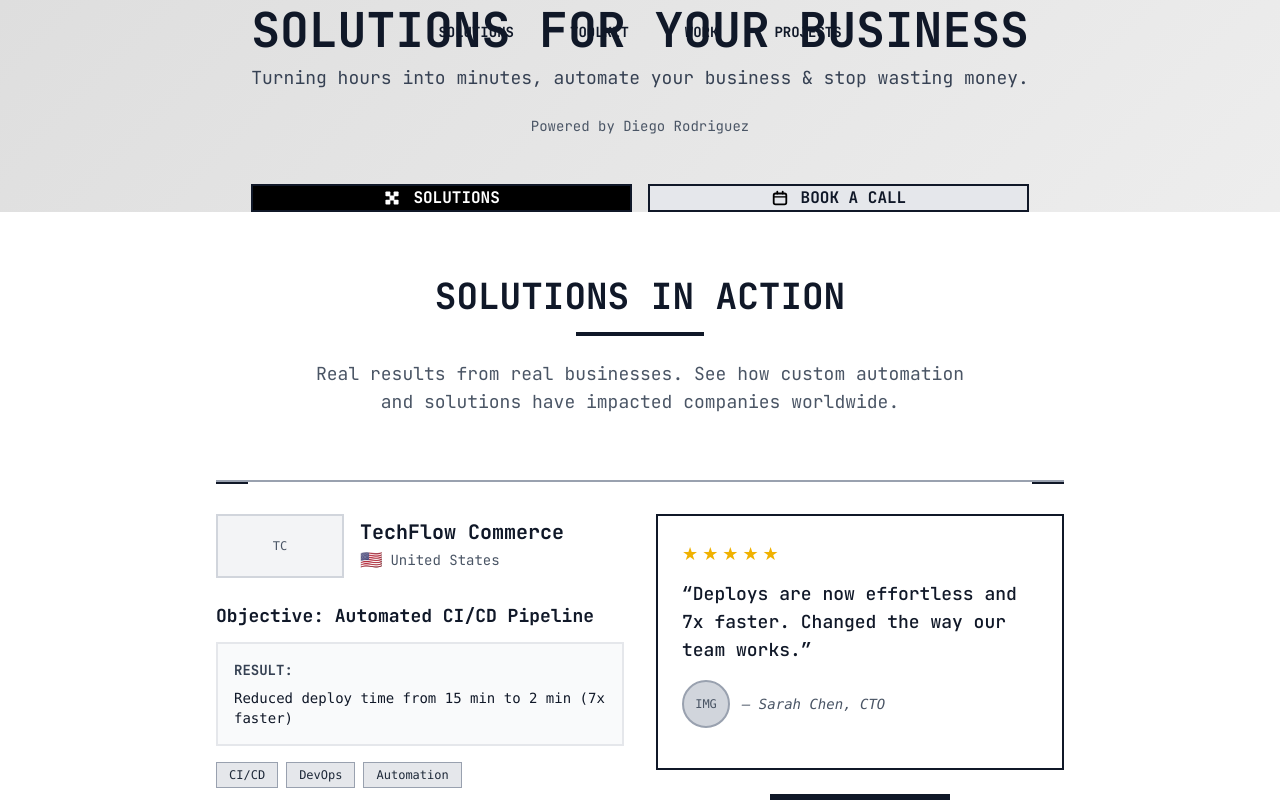
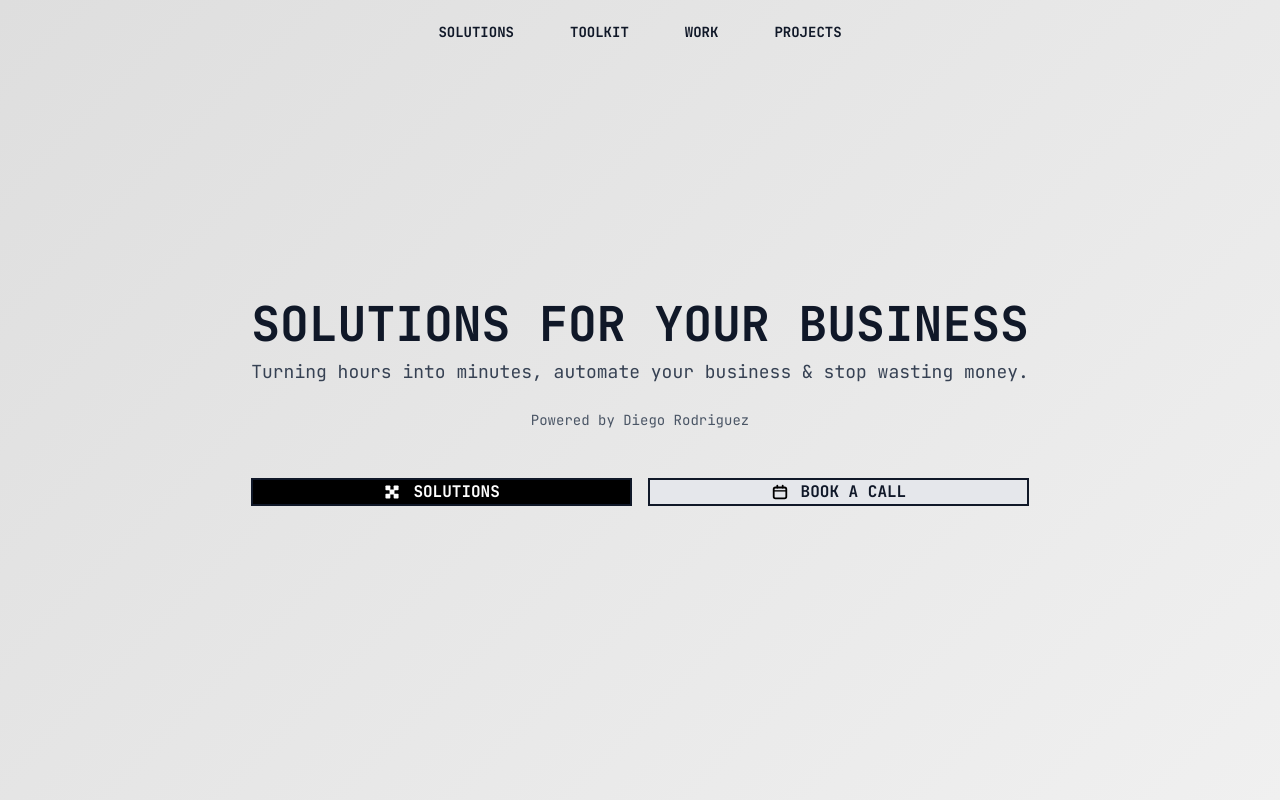
Before and after one commit to dewstouh/justdiego, a Next.js app in the folder apps/web/: page / in a window 1280 px wide. Shown: the top 800 px of the page. Built offline with nearby package versions, Linux system fonts and the light colour scheme.

Commit message:
fix(web): min-h-screen not applied in hero component

```diff
--- a/apps/web/app/page.tsx
+++ b/apps/web/app/page.tsx
@@ -9,7 +9,7 @@ import CTA from '../components/CTA';
 export default function HomePage() {
   return (
     <div className="min-h-screen pixel-gradient flex flex-col">
-      <div className="w-full flex-1 flex flex-col items-center justify-center px-16 lg:px-24">
+      <div className="min-h-screen w-full flex-1 flex flex-col items-center justify-center px-16 lg:px-24">
         <Hero />
       </div>
 
```
